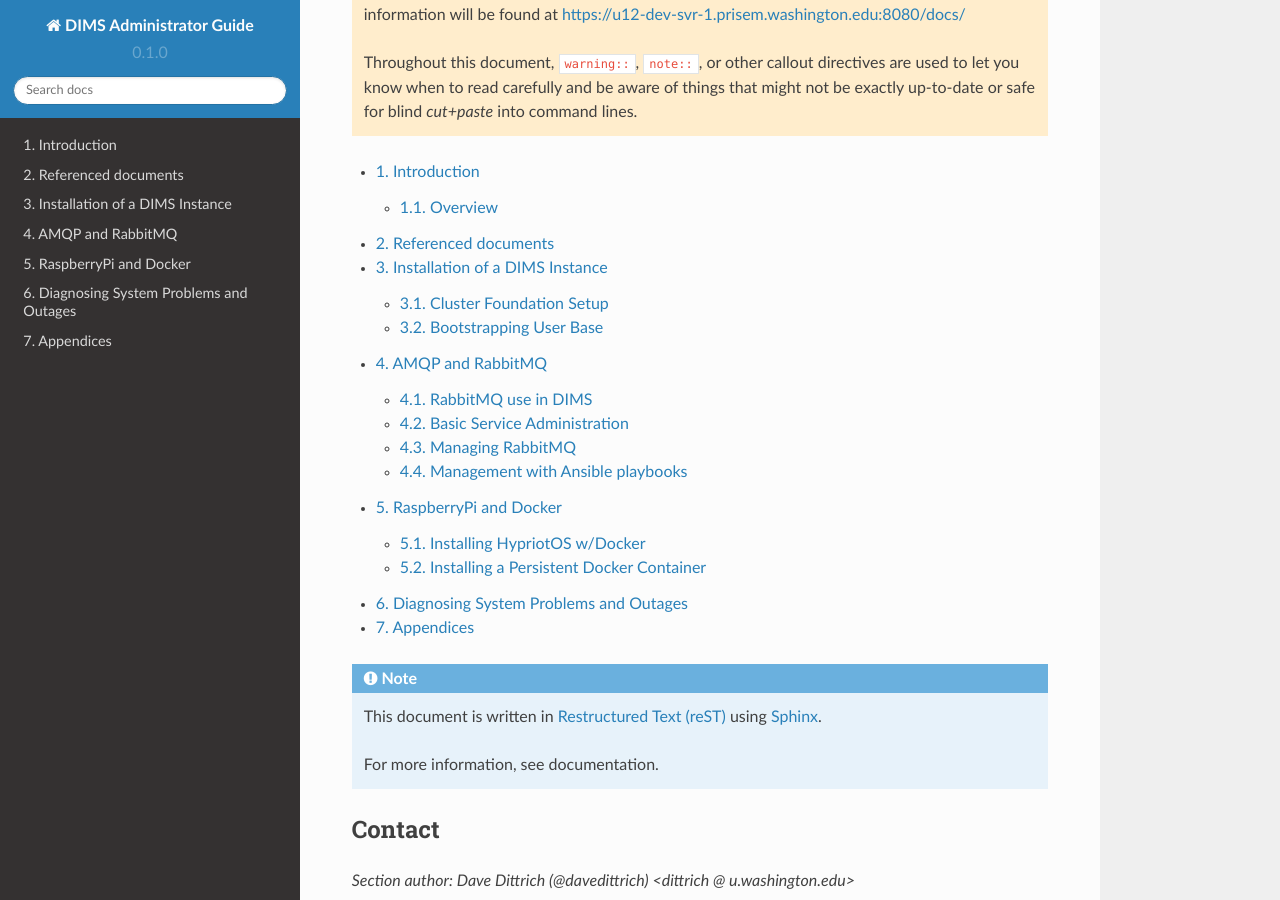
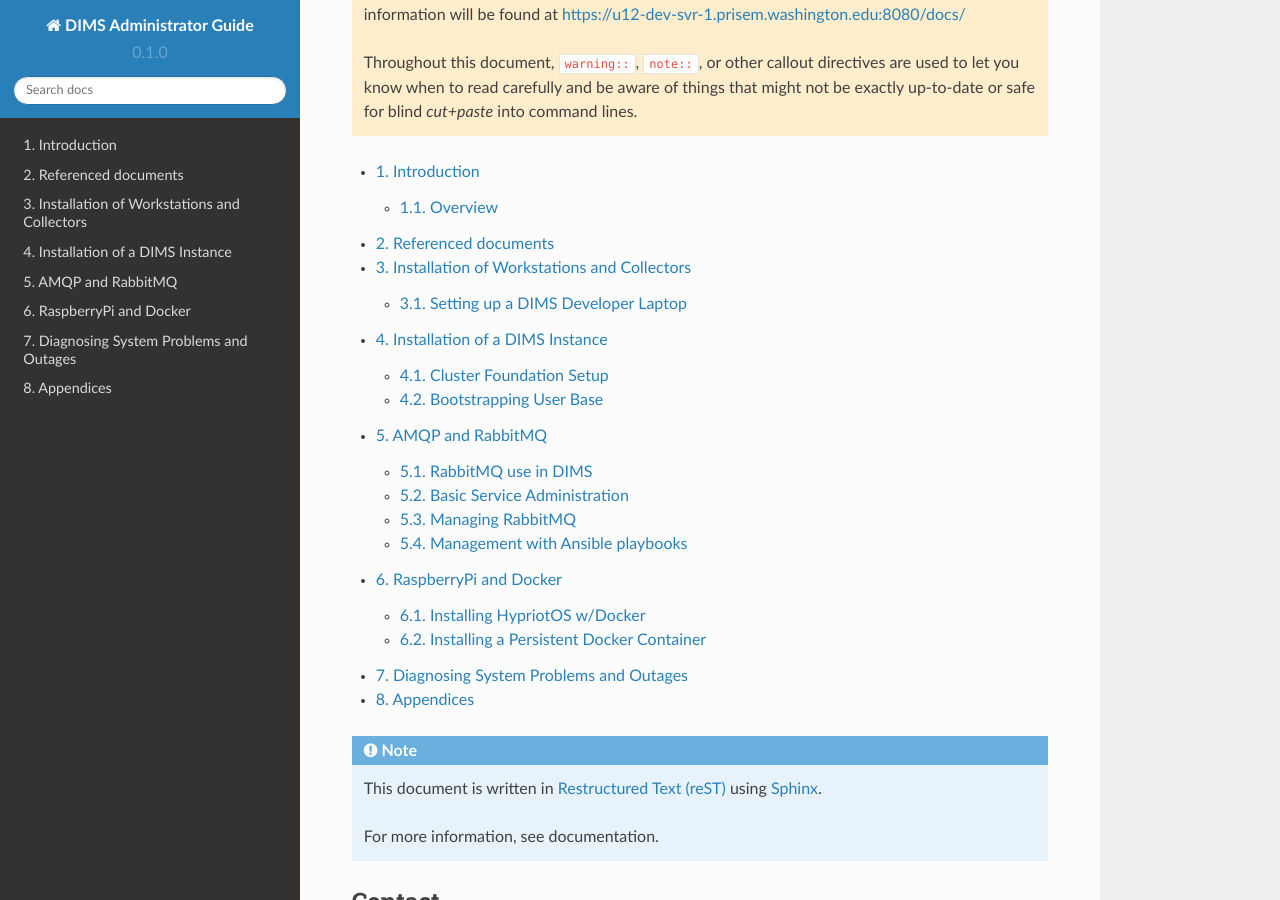
Before and after one commit to uw-dims/dims-adminguide, a Sphinx documentation site: the page built from docs/source/index.rst, in a window 1280 px wide and 900 px high, scrolled down 318 px. Built offline with Sphinx 7.4.7 and the Read the Docs theme 2.0.0, drawn with Linux system fonts in a browser that asks for light colours; some of the changed lines change nothing that is shown.

Commit message:
Move section on installing laptops from dims-ci-utils to new section

```diff
--- a/docs/source/index.rst
+++ b/docs/source/index.rst
@@ -1,7 +1,7 @@
 .. DIMS Administrator Guide  master file, created by
    copying from dims-devguide source tree on Mon Oct 26 21:02:14 PDT 2015.
 
-.. _dimsadminrguide:
+.. _dimsadminguide:
 
 ====================================
 DIMS Administrator Guide v |release|
@@ -30,6 +30,7 @@
 
    introduction
    referenceddocs
+   installingbaremetal
    installation
    rabbitmq
    rpidocker
--- /dev/null
+++ b/docs/source/installingbaremetal.rst
@@ -0,0 +1,569 @@
+.. _installingbaremetal:
+
+Installation of Workstations and Collectors
+===========================================
+
+This section describes installation of developer workstations
+and collector devices, both of which are customized Linux
+operating system installs followed by installation of packages
+and configuration using Ansible.
+
+.. _setupdevlaptop:
+
+Setting up a DIMS Developer Laptop
+----------------------------------
+
+.. todo::
+
+    .. attention::
+
+       These instructions are work-in-progress notes following the email
+       thread started by Linda on 4/13/2015
+       ``Subject: [dims general] Documentation for provisioning new DIMS developers``.
+       Those, and other details, are found in Section :ref:`dimsciutils:appendices`
+       of :ref:`dimsciutils:dimsciutilities`.
+
+       The emails were cut/pasted here and are being turned into instructions
+       that can be followed to perform an install.
+
+   ..
+
+   See also:
+
+   http://foswiki.prisem.washington.edu/Development/ProvisionNewUsers
+
+   :ref:`dimspacker:vmquickstart`
+
+   Maybe we can delete the following notes..
+
+   .. note::
+
+      Our ansible playbooks have been updated so more tools are installed into
+      the ``dimsenv`` virtual environment: ``git``, ``git-extras`` from our
+      GitHub repo, as well as ``hubflow`` and ``mr``.  Therefore we now have
+      playbooks that can fully provision a new developer workstation, except for:
+
+          #. Initial ansible public key so Jenkins job can run Ansible against
+             the new workstation
+          #. User passwords
+          #. User private keys to users' ``$HOME/.ssh`` directories
+          #. Set up VPN
+
+  ..
+
+  .. note::
+
+     The ansible public key on Jenkins has been copied to ``dims-keys`` repo so it can be more easily
+     obtained. It is located in ``dims-keys.git/ansible-pub/id_dsa.pub``, ``master`` or ``develop`` branch.
+
+  ..
+
+..
+
+The following describes how to provision a new developer laptop. Some of the steps are
+still manual ones, and these instructions will be updated as a more script-driven process
+is created. For now, this can serve to help guide the creation of the final process.
+
+
+Definitions
+~~~~~~~~~~~
+
+*Control*
+    Machine that runs the Ansible plays
+
+*Target*
+    Machine that is being provisioned
+
+
+Variables
+~~~~~~~~~
+
+The following variables are referenced in these directions:
+
+    * ``$REMOTEUSER`` - User account on target that will be connected to by control
+      via SSH.
+
+    * ``$PRIVKEY`` - Full path on control to temporary SSH private key for provisioning
+
+    * ``$PUBKEY`` - Full path on control to temporary SSH public key for provisioning
+
+    * ``$IP`` - IP of target (needs to be reachable by control)
+
+
+Control Machine Prerequisites
+~~~~~~~~~~~~~~~~~~~~~~~~~~~~~
+
+For the **control machine**, the following must be true:
+
+    #. Must be able to run DIMS ansible playbooks (i.e. be an existing developer
+       workstation).
+
+    #. Has the latest dims-ci-utils installed. That is, the latest
+       ``dims.remote.setupworkstation``
+       script should be in ``/opt/dims/bin``.
+
+    #. Has the DIMS VPN enabled (so it can retrieve DIMS git repos and artifacts on
+       Jenkins requested by playbooks)
+
+We are assuming the control machine is an existing workstation that has been
+successfully used to run DIMS playbooks and has at a minimum followed the original
+instructions for setting environment variables and installing ``dims-ci-utils``.
+
+.. _prepareinstallusb:
+
+Preparation of Ubuntu installation USB drive
+""""""""""""""""""""""""""""""""""""""""""""
+
+This section describes the manual steps used to create a two-partition
+8GB Ubuntu installation USB drive. The following section describes
+the use of the program ``dims.install.createusb`` to bit-image copy
+this drive, store it for shared use by DIMS team members, and
+use this image copy to clone the original USB drive and then
+populate it with custom information to be used when auto-installing
+Ubuntu 14.04 on a development laptop using this customized USB
+drive.
+
+.. note::
+
+    This same USB drive image has a second partition that can be used for
+    backing up a user's directory contents prior to re-installation
+    of the DIMS development tools. This backup script has yet to be
+    developed and tested.
+
+..
+
+
+.. figure:: images/GParted.png
+   :width: 85%
+   :align: center
+
+   GParted formatting and labeling
+
+..
+
+.. figure:: images/Make_Startup_Disk.png
+   :width: 85%
+   :align: center
+
+   Ubuntu Make Startup Disk
+
+..
+
+.. code-block:: none
+
+    [dittrich@dimsdev2 git]$ sudo fdisk -l /dev/sdb
+
+    Disk /dev/sdb: 8009 MB, 8009023488 bytes
+    247 heads, 62 sectors/track, 1021 cylinders, total 15642624 sectors
+    Units = sectors of 1 * 512 = 512 bytes
+    Sector size (logical/physical): 512 bytes / 512 bytes
+    I/O size (minimum/optimal): 512 bytes / 512 bytes
+    Disk identifier: 0x000cc03e
+
+       Device Boot      Start         End      Blocks   Id  System
+    /dev/sdb1   *        2048     4196351     2097152    b  W95 FAT32
+    /dev/sdb2         4196352    15640575     5722112   83  Linux
+
+..
+
+#. Download copy of DIMS Ubuntu 14.04 compressed install USB drive image.
+
+#.
+
+.. _cloningdimsinstallusb:
+
+Cloning and customization of DIMS Ubuntu 14.04 installation USB
+"""""""""""""""""""""""""""""""""""""""""""""""""""""""""""""""
+
+This section describes the command line method for cloning a skeleton
+Ubuntu 14.04 custom auto-installation USB drive, and customizing it with
+specific data for that particular host, including SSH host keys, an OpenVPN
+certificate, and other data necessary for the automatic installation of
+Ubuntu 14.04.  After installation, a second step of installing DIMS
+pre-requisite tools, accounts, and settings must be performed using
+the script ``dims.ansible-playbook`` from a *Control* host. This
+will be described in the following sections.
+
+.. _targetprerequisites:
+
+Target Machine Prerequisites
+~~~~~~~~~~~~~~~~~~~~~~~~~~~~
+
+The **target machine** should have Ubuntu 14.04.2 LTS installed. The initial user account
+name should be recorded and is referred to in these directions as ``$REMOTEUSER``, since
+the control machine will connect to the target as this user.
+
+For the **target machine**, the following must be true:
+
+   #. Must have OpenSSH server installed.
+
+       .. code-block:: bash
+
+           $ sudo apt-get install openssh-server
+
+       ..
+
+   #. Must have firewall open for access to 22/tcp.
+
+       .. code-block:: bash
+
+
+           $ sudo iptables -nvL
+
+       ..
+
+   #. Must have OpenVPN installed and configured with certificate to allow access to
+      artifact repository.
+
+       .. code-block:: bash
+
+           $ sudo apt install openvpn
+
+       ..
+
+       .. todo::
+
+           The artifacts are being moved to ``https://depts.washington.edu/dimsdoc/artifacts/``
+           to allow access without needing a VPN connection.
+
+       ..
+
+Steps
+~~~~~
+
+On the control machine:
+
+    #. Create a temporary SSH key-pair for the control to use to connect via
+       SSH to the target. Private key path on control is ``$PRIVKEY``
+       and public key path is ``$PUBKEY``.
+
+       For example:
+
+       .. code-block:: none
+
+            $ ssh-keygen -t rsa -C "Temporary provisioning key" -f provisioning_key_rsa
+            Generating public/private rsa key pair.
+            Enter passphrase (empty for no passphrase):
+            Enter same passphrase again:
+            Your identification has been saved in provisioning_key_rsa.
+            Your public key has been saved in provisioning_key_rsa.pub.
+            The key fingerprint is:
+            46:66:13:82:f0:85:07:ef:10:6e:ab:1c:f0:f6:8f:9b Temporary provisioning key
+            The key's randomart image is:
+            +--[ RSA 2048]----+
+            |  ..o+o .        |
+            |   oo+.. .       |
+            |.   =.. =        |
+            | o . + + .       |
+            |  + . . S        |
+            | o +   .         |
+            |  o .            |
+            |     +           |
+            |    E..          |
+            +-----------------+
+
+       ..
+
+On the target machine:
+
+    #. Set up the networking of the target so it is accessible by the control.
+    #. Obtain the IP address (``$IP``) of the target.
+    #. Copy the contents of ``$PUBKEY`` on the control to the file on
+       the target at ``/home/$REMOTEUSER/.ssh/authorized_keys``
+
+On the control machine:
+
+    #. Run the script ``dims.remote.setupworkstation``:
+
+       .. code-block:: bash
+
+           $ REMOTEUSER=$REMOTEUSER IP=$IP PRIVKEY=$PRIVKEY dims.remote.setupworkstation
+
+       ..
+
+       Alternatively, as long as ``REMOTEUSER``, ``IP``, and ``PRIVKEY`` variables
+       have already been set and exported (in a controlling script, for
+       example), you can just run:
+
+       .. code-block:: bash
+
+           $ dims.remote.setupworkstation
+
+       ..
+
+       See the test section :ref:`testonvm` for an example
+
+
+At this point all provisioning we can currently do via Ansible playbooks is done.
+Steps in the process need to be added for the following:
+
+     #. Putting DIMS user(s) private key(s) on the target machine.
+
+        .. note::
+
+            Private keys
+            are not currently controlled. The private key is generated via a script
+            in the ``dims-keys.git`` repo, the corresponding public key is pushed to the
+            remote repo, and the private key is manually transferred to the new user via some
+            secure method. See :ref:`ansibleplaybooks:publickeys` to see the
+            current method of creating/updating/maintaining DIMS user SSH key pairs.
+
+        ..
+
+     #. Provisioning new machine so it can access the VPN (needs VPN cert)
+
+.. _testonvm:
+
+Test dims.remote.setupworkstation script
+~~~~~~~~~~~~~~~~~~~~~~~~~~~~~~~~~~~~~~~~
+
+The steps above were run manually on a vagrant VM in order to test the
+``dims.remote.setupworkstation`` script. The following describes how this testing was
+performed.
+
+First, the tester activated the ``dimsenv`` virtual environment:
+
+.. code-block:: bash
+
+    $ workon dimsenv
+
+..
+
+A desktop VM had previously been created by the tester following the instructions
+in :ref:`dimspacker:vmquickstart`. The tester had named the VM ``dimsdesktop``, so that is how
+it is referenced here.
+
+The tester navigated to the VM's home directory (i.e., the
+directory containing the VM's Vagrantfile) and destroyed the existing VM in order
+to start from scratch:
+
+.. code-block:: bash
+
+    $ cd $GIT/dims-vagrant/ubuntu-14.04.2-amd64/dimsdesktop
+    $ vagrant destroy
+
+..
+
+The tester used the ``nic2`` script to add a private IP address to the
+``Vagrantfile`` for this VM:
+
+.. code-block:: bash
+
+    $ ../nic2 192.168.56.87
+
+..
+
+(This could also have been accomplished by editing the ``Vagrantfile``)
+
+Next the tester created the temporary SSH key pair:
+
+.. code-block:: none
+
+    $ ssh-keygen -t rsa -C "Temporary provisioning key" -f provisioning_key_rsa
+    Generating public/private rsa key pair.
+    Enter passphrase (empty for no passphrase):
+    Enter same passphrase again:
+    Your identification has been saved in provisioning_key_rsa.
+    Your public key has been saved in provisioning_key_rsa.pub.
+    The key fingerprint is:
+    46:66:13:82:f0:85:07:ef:10:6e:ab:1c:f0:f6:8f:9b Temporary provisioning key
+    The key's randomart image is:
+    +--[ RSA 2048]----+
+    |  ..o+o .        |
+    |   oo+.. .       |
+    |.   =.. =        |
+    | o . + + .       |
+    |  + . . S        |
+    | o +   .         |
+    |  o .            |
+    |     +           |
+    |    E..          |
+    +-----------------+
+
+..
+
+
+At this point, the tester has values for all the variables needed to run the script:
+
+    #. ``$IP`` is the IP added to the ``Vagrantfile`` (192.168.56.87)
+    #. ``$REMOTEUSER`` is ``$USER`` - the process by which the VM was created sets the
+       initial user of the VM to ``$USER``
+    #. ``$PRIVKEY`` = ``$GIT/dims-vagrant/ubuntu-14.04.2-amd64/dimsdesktop/provisioning_key_rsa``
+
+Next, the tester transferred the public key (``$PUBKEY``) contents to the VM.
+This was accomplished by adding provisioners to the ``Vagrantfile``.  These
+will run the first time ``vagrant up`` is executed or when ``vagrant
+provision`` is executed. (There are other ways this could have been done if the
+tester is not familiar with Vagrant provisioning).
+
+The following lines were added to the ``Vagrantfile`` before the last ``end``
+statement. You would substitute your user's home folder for the tester's (e.g.,
+``/home/lcolby``):
+
+.. code-block:: ruby
+
+    config.vm.provision :file, :source => "provisioning_key_rsa.pub", :destination => "/home/lcolby/provisioning_key_rsa.pub"
+    config.vm.provision :shell, :inline => "cat /home/lcolby/provisioning_key_rsa.pub >> /home/lcolby/.ssh/authorized_keys"
+    config.vm.provision :shell, :inline => "rm /home/lcolby/provisioning_key_rsa.pub"
+
+..
+
+The VM was instantiated:
+
+.. code-block:: none
+
+    $ vagrant up
+    Bringing machine 'default' up with 'virtualbox' provider...
+    ==> default: Importing base box 'ubuntu-14.04.2-amd64-desktop-keyed'...
+    ==> default: Matching MAC address for NAT networking...
+    ==> default: Setting the name of the VM: dimsdesktop_default_1435249279321_66288
+    ==> default: Clearing any previously set network interfaces...
+    ==> default: Preparing network interfaces based on configuration...
+        default: Adapter 1: nat
+        default: Adapter 2: hostonly
+    ==> default: Forwarding ports...
+        default: 22 => 2222 (adapter 1)
+    ==> default: Running 'pre-boot' VM customizations...
+    ==> default: Booting VM...
+    ==> default: Waiting for machine to boot. This may take a few minutes...
+        default: SSH address: 127.0.0.1:2222
+        default: SSH username: lcolby
+        default: SSH auth method: private key
+        default: Warning: Connection timeout. Retrying...
+        default: Warning: Remote connection disconnect. Retrying...
+    ==> default: Machine booted and ready!
+    ==> default: Checking for guest additions in VM...
+    ==> default: Configuring and enabling network interfaces...
+    ==> default: Mounting shared folders...
+        default: /vagrant => /Users/lcolby/git-new/vagrant-run/ubuntu-14.04.2-amd64/dimsdesktop
+    ==> default: Running provisioner: file...
+    ==> default: Running provisioner: shell...
+        default: Running: inline script
+    ==> default: stdin: is not a tty
+    ==> default: Running provisioner: shell...
+        default: Running: inline script
+    ==> default: stdin: is not a tty
+
+..
+
+The tester created a script to run to set variables and call ``dims.remote.setupworkstation`` in the working directory called ``provision-desktop.sh``:
+
+.. code-block:: bash
+
+    #! /bin/bash +x
+
+    # This script runs dims.remote.setupworkstation
+
+    export IP="192.168.56.87"
+    export PRIVKEY=$(pwd)/provisioning_key_rsa
+    export REMOTEUSER=$USER
+
+    dims.remote.setupworkstation
+
+..
+
+The test ran the script:
+
+.. code-block:: none
+
+    $ sh ./provision-desktop.sh
+    [+++] dims.remote.setupworkstation: Starting...
+    [+++] dims.remote.setupworkstation: Variables
+    [+++] IP=192.168.56.87
+    [+++] PRIVKEY=/Users/lcolby/git/dims-vagrant/ubuntu-14.04.2-amd64/dimsdesktop/provisioning_key_rsa
+    [+++] REMOTEUSER=lcolby
+    [+++] VERBOSITY=vv
+    [+++] BRANCH=develop
+    [+++]
+    [+++] dims.remote.setupworkstation: Checking out ansible-playbooks branch develop
+    Already on 'develop'
+    Your branch is up-to-date with 'origin/develop'.
+    Fetching origin
+
+    Summary of actions:
+    - Any changes from origin/develop have been pulled into branch 'develop'
+    [+++] Running the playbooks...
+
+    PLAY [Install base OS packages on all machines] *******************************
+
+    GATHERING FACTS ***************************************************************
+    <192.168.56.87> REMOTE_MODULE setup
+    ok: [192.168.56.87]
+
+    TASK: [base-os | Disable Ubuntu oneconf (DD)] *********************************
+    <192.168.56.87> REMOTE_MODULE command if [ -f /usr/share/oneconf/oneconf-service ]; then chmod a-x /usr/share/oneconf/oneconf-service; fi #USE_SHELL
+    changed: [192.168.56.87] => (item=/usr/share/oneconf/oneconf-service) => {"changed": true, "cmd": "if [ -f /usr/share/oneconf/oneconf-service ]; then chmod a-x /usr/share/oneconf/oneconf-service; fi", "delta": "0:00:00.003086", "end": "2015-06-25 16:38:58.469152", "item": "/usr/share/oneconf/oneconf-service", "rc": 0, "start": "2015-06-25 16:38:58.466066", "stderr": "", "stdout": ""}
+    <192.168.56.87> REMOTE_MODULE command if [ -f /usr/share/oneconf/oneconf-query ]; then chmod a-x /usr/share/oneconf/oneconf-query; fi #USE_SHELL
+    changed: [192.168.56.87] => (item=/usr/share/oneconf/oneconf-query) => {"changed": true, "cmd": "if [ -f /usr/share/oneconf/oneconf-query ]; then chmod a-x /usr/share/oneconf/oneconf-query; fi", "delta": "0:00:00.003133", "end": "2015-06-25 16:38:58.587385", "item": "/usr/share/oneconf/oneconf-query", "rc": 0, "start": "2015-06-25 16:38:58.584252", "stderr": "", "stdout": ""}
+    <192.168.56.87> REMOTE_MODULE command if [ -f /usr/share/oneconf/oneconf-update ]; then chmod a-x /usr/share/oneconf/oneconf-update; fi #USE_SHELL
+    changed: [192.168.56.87] => (item=/usr/share/oneconf/oneconf-update) => {"changed": true, "cmd": "if [ -f /usr/share/oneconf/oneconf-update ]; then chmod a-x /usr/share/oneconf/oneconf-update; fi", "delta": "0:00:00.002932", "end": "2015-06-25 16:38:58.709968", "item": "/usr/share/oneconf/oneconf-update", "rc": 0, "start": "2015-06-25 16:38:58.707036", "stderr": "", "stdout": ""}
+    <192.168.56.87> REMOTE_MODULE command if [ -f /usr/bin/update-notifier ]; then chmod a-x /usr/bin/update-notifier; fi #USE_SHELL
+    changed: [192.168.56.87] => (item=/usr/bin/update-notifier) => {"changed": true, "cmd": "if [ -f /usr/bin/update-notifier ]; then chmod a-x /usr/bin/update-notifier; fi", "delta": "0:00:00.003111", "end": "2015-06-25 16:38:58.830125", "item": "/usr/bin/update-notifier", "rc": 0, "start": "2015-06-25 16:38:58.827014", "stderr": "", "stdout": ""}
+    <snip>
+
+..
+
+
+
+.. todo::
+
+    The following is the original text for provisioning a new workstation using a Jenkins
+    job to do the provisioning. After it was written, it was realized that
+    there were connection issues which prevented Jenkins VM from connecting to a new
+    workstation. We don't want to lose the info below at the moment..
+
+    ORIGINAL TEXT
+
+    To provision a new workstation, your script (or scripts) must do the following:
+
+        #. Install the ansible public key in the root user's ``authorized keys`` file.
+           The ansible public key on Jenkins has been copied to the ``dims-keys`` repo so it can
+           be more easily obtained. It is located in ``dims-keys.git/ansible-pub/id_dsa.pub``,
+           using either ``master`` or ``develop`` branch.
+        #. Set up networking on the workstation so it is reachable by the Jenkins
+           VM.
+        #. Obtain the IP of the workstation
+        #. Execute the following command, where ``$IP`` refers to the IP address you obtained
+           in the previous step:
+
+           .. code-block:: bash
+
+               $ curl --data-urlencode "RUNHOST=$IP"  http://jenkins.prisem.washington.edu/job/developer-workstation-provision-parameterized/buildWithParameters
+
+           ..
+
+    This will trigger the parameterized Jenkins job ``developer-workstation-provision-parameterized``, which will run the appropriate ansible playbooks on the workstation.
+
+    This Jenkins job can be viewed at: http://jenkins.prisem.washington.edu/job/developer-workstation-provision-parameterized/
+
+    This job's build step executes one script: ``jenkins.remote.setupworkstation``. This script
+    is located in this repo at ``dims-ci-utils/jenkins/job-scripts`` and is shown below:
+
+    .. TODO(dittrich): Deal with including this script a different way for Jenkins.
+    .. todo::
+
+        This is a quick hack, using a cross-repo relative path reference, while
+        moving the section on laptop install to get a laptop installed (while
+        simultaneously completing documentation.  It should be dealt with another
+        way, since this won't render properly on Jenkins.
+
+    ..
+
+    .. literalinclude:: ../../../dims-ci-utils/jenkins/job-scripts/jenkins.remote.setupworkstation
+        :language: bash
+
+    If any changes are made to the script and pushed, the updated script is automatically
+    propagated to the Jenkins server via our CI process.
+
+    The playbooks executed in the script have been tested against a desktop VM. The Jenkins
+    job (and thus the playbooks) has been tested against a machine on our infrastructure:
+    ``u12-dev-ws-1.prisem.washington.edu``
+
+    The job can also be run manually via the UI if needed. Go to its URL
+    http://jenkins.prisem.washington.edu/job/developer-workstation-provision-parameterized/.
+    Click on the "Build with Parameters" link, enter the IP or FQDN of the machine and run.
+
+    You can view more information about the job's configuration by clicking the ``Configure``
+    link.
+
+..
```
Also changed, not shown: docs/source/images/GParted.png (added), docs/source/images/Make_Startup_Disk.png (added).
